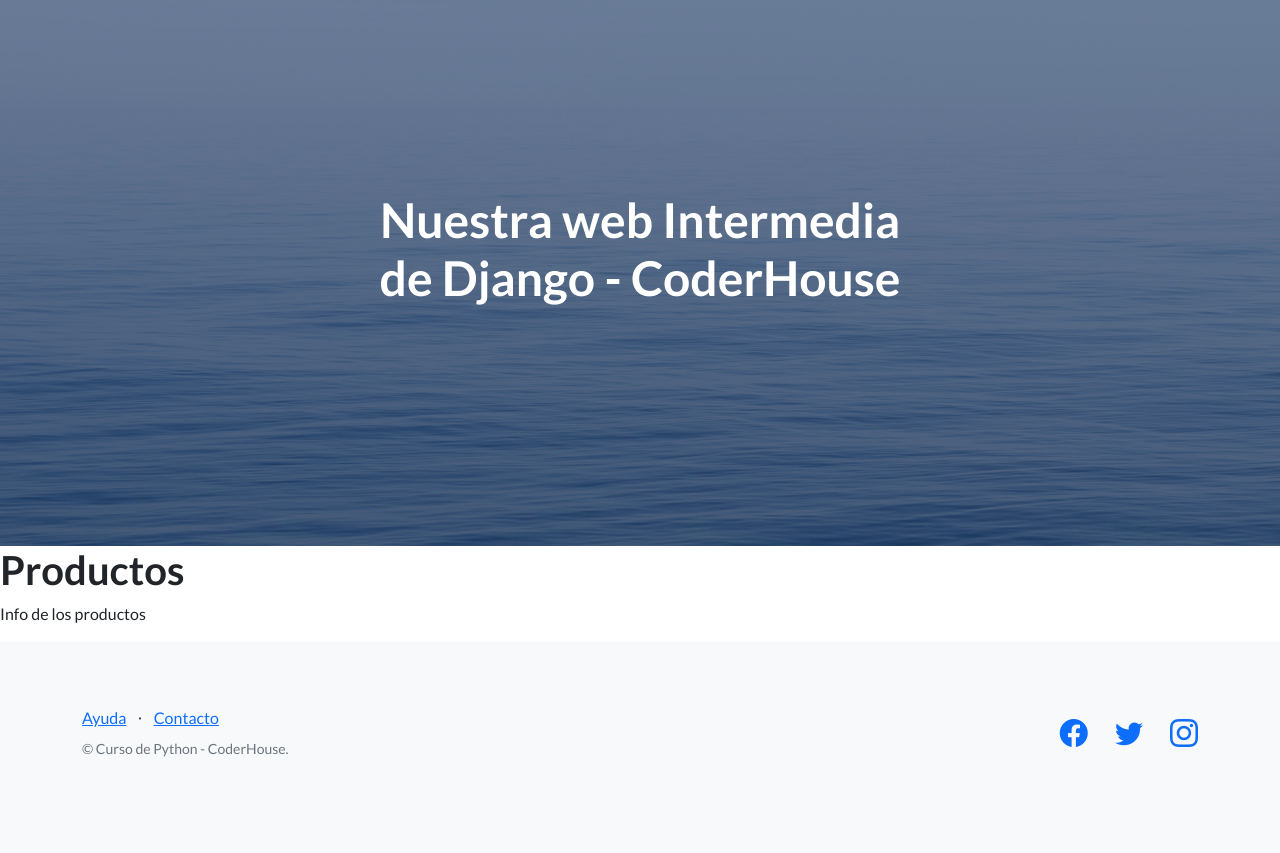
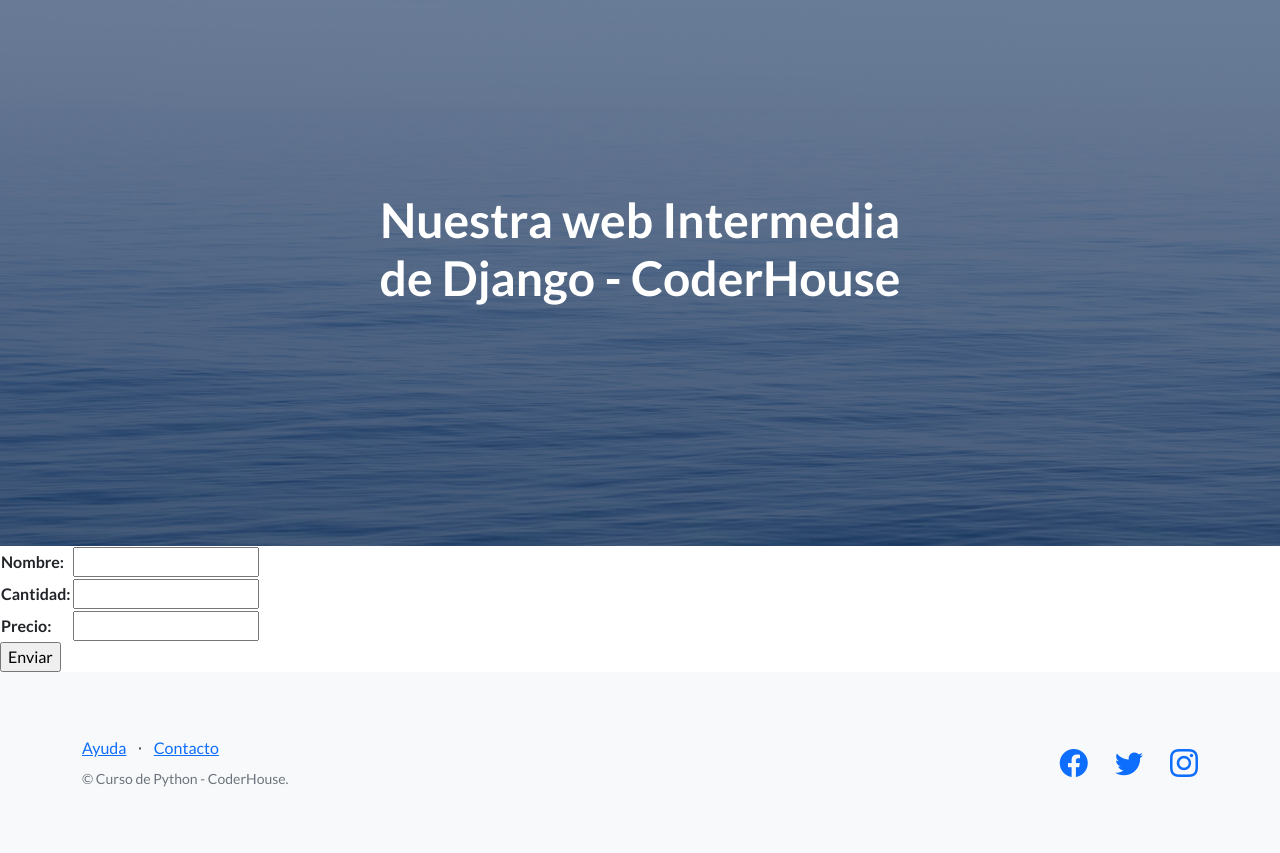
Before and after one commit to Crismurua/Tercera-pre-entrega-Murua, a Django app: page /productos in a window 1280 px wide. Shown: the part 67-920 px from the top of the page. Before the commit the page ends 824 px from the top, so only its background shows below. Run offline with Django 4.2, Linux system fonts and the light colour scheme; some libraries are stand-ins or nearby versions.

Commit message:
form product render fix

```diff
--- a/src/app/models.py
+++ b/src/app/models.py
@@ -5,6 +5,9 @@ class Producto(models.Model):
     nombre = models.CharField(max_length=50)
     cantidad = models.IntegerField()
     precio = models.FloatField()
+
+    def __str__(self):
+        return f"Producto: {self.nombre} - Precio: {self.precio}"
 
 class Vendedor(models.Model):
     nombre = models.CharField(max_length=30)
--- a/src/app/templates/app/productos.html
+++ b/src/app/templates/app/productos.html
@@ -3,12 +3,21 @@
 {% load static %}
 
 {% block contenidoQueCambia %}
+    <!--Aquí va lo que cambia, y lo asociado a está vista :) -->
+    {% if formulario.errors %}
 
+    <p style="color: red;"> Están mal los datos, revisar</p>
 
-    <!--Aquí va lo que cambia, y lo asociado a está vista :) -->
-    <h1>Productos</h1>
-    <p>Info de los productos</p>
+    {% endif %}
+    <form action="" method="POST">
+        {% csrf_token %}
 
+        <table>
+            {{ formulario.as_table }}
+        </table>
 
+        <input type="submit", value="Enviar">
+
+    </form>
 
 {% endblock %}
--- a/src/app/urls.py
+++ b/src/app/urls.py
@@ -11,9 +11,6 @@ urlpatterns = [
     path('vendedores', vendedores, name="Vendedores"),
     path('compradores', compradores, name="Compradores"),
     path('ofertas', ofertas, name="Ofertas"),
-    #path('cursoFormulario', views.cursoFormulario, name="CursoFormulario"),
-    #path('profesorFormulario', views.profesorFormulario, name="ProfesorFormulario"),
-    #path('busquedaCamada',  views.busquedaCamada, name="BusquedaCamada"),
-    # path('buscar/', views.buscar),
+    path('buscar/', buscar),
 
 ]
--- a/src/app/views.py
+++ b/src/app/views.py
@@ -1,4 +1,5 @@
-from django.shortcuts import render
+from django.shortcuts import render, HttpResponse
+from django.http import HttpResponse
 from app.models import *
 from app.forms import *
 
@@ -28,7 +29,7 @@ def productos(request):
 
             formulario = ProductoFormulario(request.POST)
 
-            if formulario.is_valid:
+            if formulario.is_valid():
 
                   informacion = formulario.cleaned_data
 
@@ -40,6 +41,21 @@ def productos(request):
 
       else:
 
-            formulario_vacio= ProductoFormulario() #Formulario vacio para construir el html
+            formulario= ProductoFormulario() #Formulario vacio para construir el html
 
-      return render(request, "app/productos.html", {"formulario_vacio":formulario_vacio})
+      return render(request, "app/productos.html", {"formulario":formulario})
+
+
+def buscar(request):
+
+      if  request.GET["nombre"]:
+
+            nombre = request.GET['nombre']
+            precio = Producto.objects.filter(nombre__icontains=nombre)
+
+            return render(request, "app/home.html", {"nombre":nombre, "precio":precio})
+
+      else:
+            respuesta = "No enviaste datos"
+
+      return render(request, "app/home.html", {"respuesta":respuesta})
```
Also changed, not shown: src/app/templates/app/home.html (+11 -12 lines).
